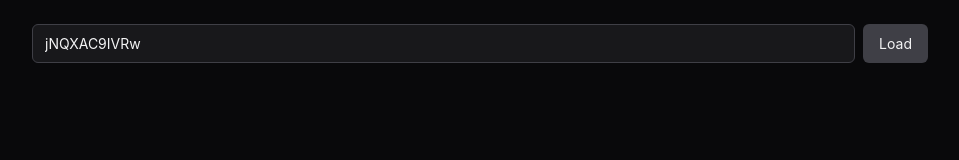
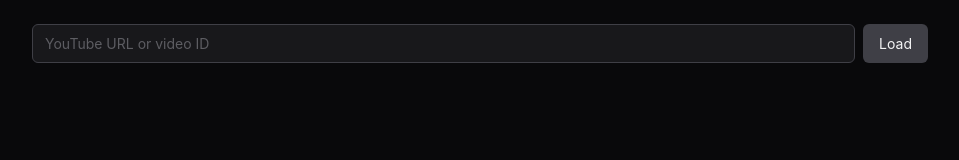
Before and after one commit to basilleaf/youtube-dimmer, a React (Vite) app: page / in a window 1280 px wide. Shown: the top 160 px of the page, without its empty margins (160-1119 px from the left). Built offline with nearby package versions, Linux system fonts and the light colour scheme.

Commit message:
url entry field fixup
show full url what was pasted + style fixup

```diff
--- a/src/App.tsx
+++ b/src/App.tsx
@@ -1,81 +1,90 @@
-import { useRef, useState } from 'react'
-import { YouTubePlayer } from './components/YouTubePlayer'
-import { FadeControls } from './components/FadeControls'
-import { extractVideoId } from './lib/youtube'
-import { FadeTimer, DEFAULT_FADE_DURATION_MS } from './lib/fadeTimer'
-
-const DEFAULT_VIDEO_ID = 'jNQXAC9IVRw'
+import { useRef, useState } from "react";
+import { YouTubePlayer } from "./components/YouTubePlayer";
+import { FadeControls } from "./components/FadeControls";
+import { extractVideoId } from "./lib/youtube";
+import { FadeTimer, DEFAULT_FADE_DURATION_MS } from "./lib/fadeTimer";
 
 function getInitialVideoId(): string {
-  const v = new URLSearchParams(window.location.search).get('v')
-  return (v && extractVideoId(v)) ?? DEFAULT_VIDEO_ID
+  const v = new URLSearchParams(window.location.search).get("v");
+  return (v && extractVideoId(v)) ?? "";
 }
 
 function App() {
-  const [videoId, setVideoId] = useState(getInitialVideoId)
-  const [inputValue, setInputValue] = useState(videoId)
-  const [error, setError] = useState<string | null>(null)
-  const [fadeDurationMs, setFadeDurationMs] = useState(DEFAULT_FADE_DURATION_MS)
-  const timerRef = useRef(new FadeTimer())
+  const [videoId, setVideoId] = useState(getInitialVideoId);
+  const [inputValue, setInputValue] = useState(videoId);
+  const [error, setError] = useState<string | null>(null);
+  const [fadeDurationMs, setFadeDurationMs] = useState(
+    DEFAULT_FADE_DURATION_MS,
+  );
+  const timerRef = useRef(new FadeTimer());
 
   function loadVideo() {
-    const id = extractVideoId(inputValue)
+    const id = extractVideoId(inputValue);
     if (!id) {
-      setError('Invalid YouTube URL or video ID')
-      return
+      setError("Invalid YouTube URL or video ID");
+      return;
     }
-    setError(null)
-    setVideoId(id)
-    setInputValue(id)
-    history.replaceState(null, '', `?v=${id}`)
+    setError(null);
+    setVideoId(id);
+    history.replaceState(null, "", `?v=${id}`);
   }
 
   function handleReset() {
-    timerRef.current.reset()
+    timerRef.current.reset();
   }
 
   return (
-    <main style={{
-      minHeight: '100svh',
-      background: '#09090b',
-      color: '#f4f4f5',
-      display: 'flex',
-      flexDirection: 'column',
-      alignItems: 'center',
-      padding: '24px',
-    }}>
-      <div style={{ width: '100%', maxWidth: '896px' }}>
-
+    <main
+      style={{
+        minHeight: "100svh",
+        background: "#09090b",
+        color: "#f4f4f5",
+        display: "flex",
+        flexDirection: "column",
+        alignItems: "center",
+        padding: "24px",
+      }}
+    >
+      <div style={{ width: "100%", maxWidth: "896px" }}>
         {/* URL / ID input */}
-        <div style={{ display: 'flex', gap: '8px', marginBottom: error ? '6px' : '12px' }}>
+        <div
+          style={{
+            display: "flex",
+            gap: "8px",
+            marginBottom: error ? "6px" : "12px",
+          }}
+        >
           <input
             type="text"
             value={inputValue}
-            onChange={e => { setInputValue(e.target.value); setError(null) }}
-            onKeyDown={e => e.key === 'Enter' && loadVideo()}
+            onChange={(e) => {
+              setInputValue(e.target.value);
+              setError(null);
+            }}
+            onKeyDown={(e) => e.key === "Enter" && loadVideo()}
             placeholder="YouTube URL or video ID"
             style={{
               flex: 1,
-              padding: '8px 12px',
-              borderRadius: '6px',
-              border: `1px solid ${error ? '#ef4444' : '#3f3f46'}`,
-              background: '#18181b',
-              color: '#f4f4f5',
-              fontSize: '14px',
-              outline: 'none',
+              padding: "8px 12px",
+              borderRadius: "6px",
+              border: `1px solid ${error ? "#ef4444" : "#3f3f46"}`,
+              background: "#18181b",
+              color: "#a1a1aa",
+              fontSize: "14px",
+              outline: "none",
             }}
           />
           <button
             onClick={loadVideo}
             style={{
-              padding: '8px 16px',
-              borderRadius: '6px',
-              border: 'none',
-              background: '#3f3f46',
-              color: '#f4f4f5',
-              fontSize: '14px',
-              cursor: 'pointer',
-              whiteSpace: 'nowrap',
+              padding: "8px 16px",
+              borderRadius: "6px",
+              border: "none",
+              background: "#3f3f46",
+              color: "#f4f4f5",
+              fontSize: "14px",
+              cursor: "pointer",
+              whiteSpace: "nowrap",
             }}
           >
             Load
@@ -83,7 +92,7 @@ function App() {
         </div>
 
         {error && (
-          <p style={{ color: '#f87171', fontSize: '13px', margin: '0 0 10px' }}>
+          <p style={{ color: "#f87171", fontSize: "13px", margin: "0 0 10px" }}>
             {error}
           </p>
         )}
@@ -100,10 +109,9 @@ function App() {
           onDurationChange={setFadeDurationMs}
           onReset={handleReset}
         />
-
       </div>
     </main>
-  )
+  );
 }
 
-export default App
+export default App;
```
